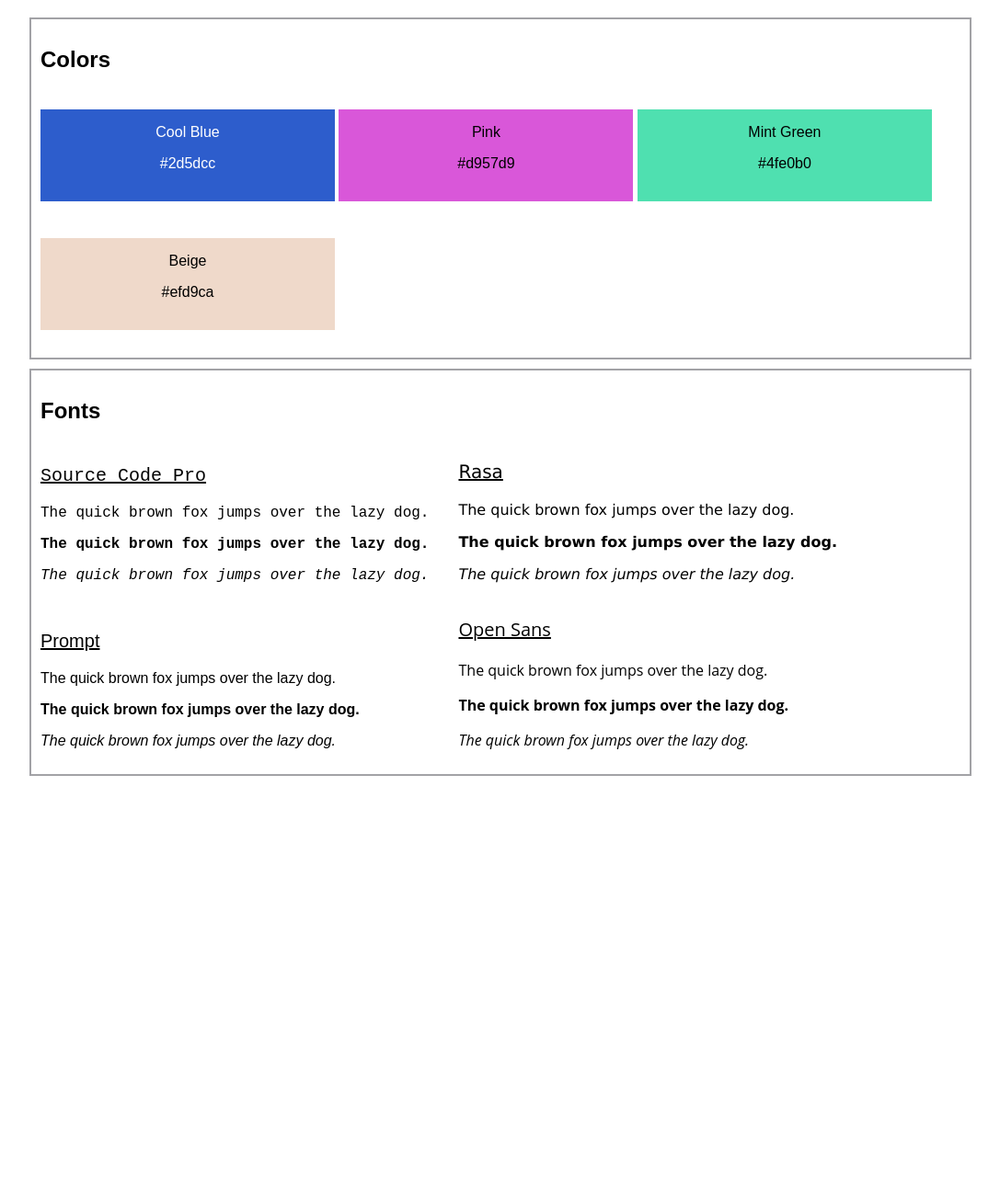
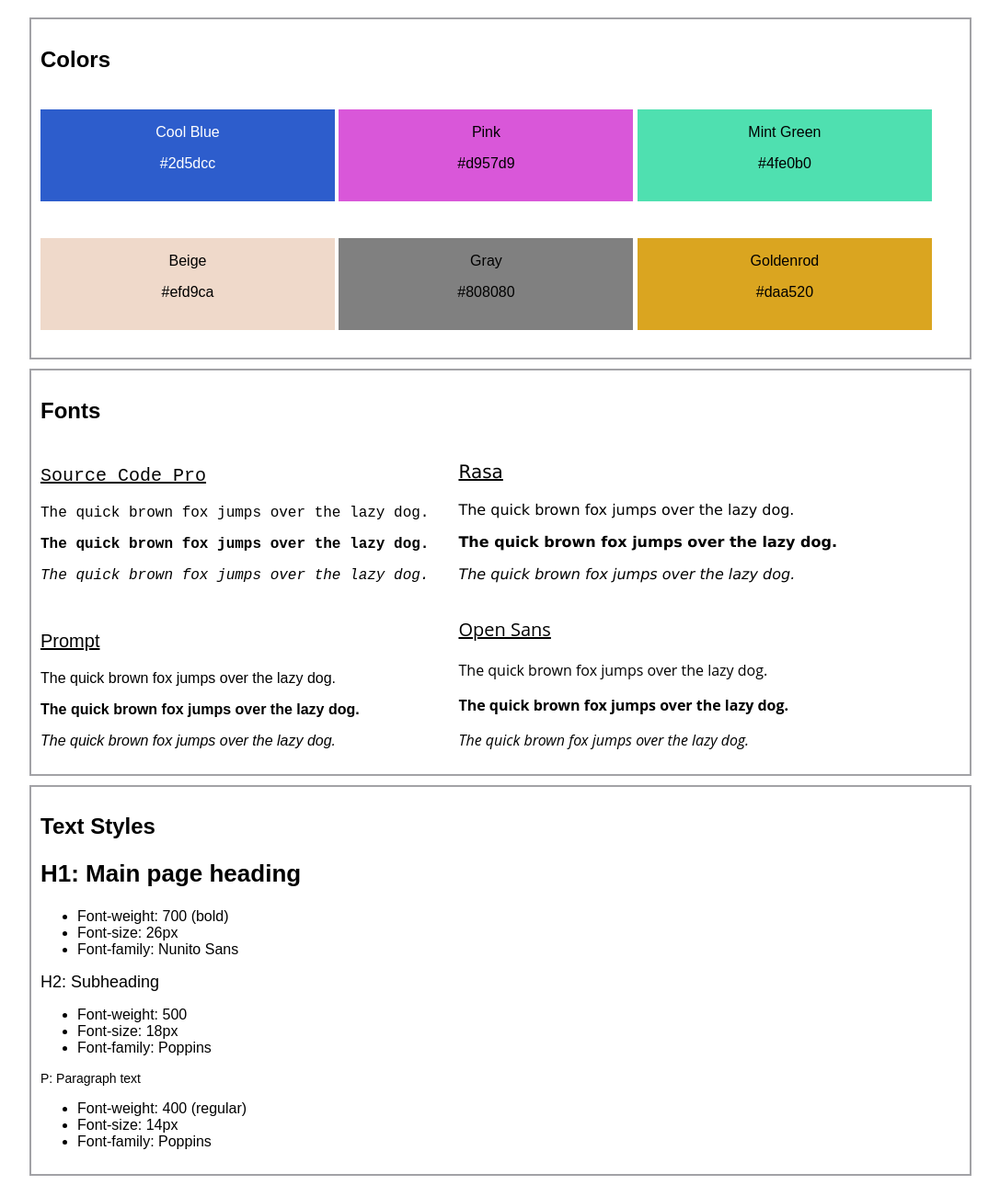
Before and after one commit to segwuonwu/website-design-system, a plain HTML site: page index.html in a window 1280 px wide. Shown: the part 61-1350 px from the top of the page at 92% size, without its empty margins (96-1183 px from the left). Before the commit the page ends 915 px from the top, so only its background shows below. Drawn offline with Linux system fonts and the light colour scheme.

Commit message:
Added more colors and text styles section

```diff
--- a/index.html
+++ b/index.html
@@ -28,6 +28,14 @@
                 <p class="color-label">Beige</p>
                 <p class="color-hex">#efd9ca</p>
             </div>
+            <div class="color-panel gray">
+                <p class="color-label">Gray</p>
+                <p class="color-hex">#808080</p>
+            </div>
+            <div class="color-panel goldenrod">
+                <p class="color-label">Goldenrod</p>
+                <p class="color-hex">#daa520</p>
+            </div>
         </div>
     </section>
     <section class="container">
@@ -57,7 +65,35 @@
                 <p class="bold open-sans">The quick brown fox jumps over the lazy dog.</p>
                 <p class="italic open-sans">The quick brown fox jumps over the lazy dog.</p>
             </div>
-
+        </div>
+    </section>
+    <section class="container">
+        <h2>Text Styles</h2>
+        <div class="text-container">
+            <div class="text-panel">
+                <h1>H1: Main page heading</h1>
+                <ul>
+                    <li>Font-weight: 700 (bold)</li>
+                    <li>Font-size: 26px</li>
+                    <li>Font-family: Nunito Sans</li>
+                </ul>
+            </div>
+            <div class="text-panel ">
+                <h2>H2: Subheading</h2>
+                <ul>
+                    <li>Font-weight: 500</li>
+                    <li>Font-size: 18px</li>
+                    <li>Font-family: Poppins</li>
+                </ul>
+            </div>
+            <div class="text-panel">
+                <p>P: Paragraph text</p>
+                <ul>
+                    <li>Font-weight: 400 (regular)</li>
+                    <li>Font-size: 14px</li>
+                    <li>Font-family: Poppins</li>
+                </ul>
+            </div>
         </div>
     </section>
 </body>
--- a/styles.css
+++ b/styles.css
@@ -39,6 +39,14 @@ body {
     background-color: #efd9ca;
 }
 
+.gray {
+    background-color: #808080;
+}
+
+.goldenrod {
+    background-color: #daa520;
+}
+
 .font-panel {
     width: 45%;
     display: inline-block;
@@ -75,3 +83,21 @@ text-decoration: underline;
 .open-sans {
     font-family: 'Open Sans', sans-serif;
 }
+
+.text-panel h1{
+    font-weight: 700;
+    font-size: 26px;
+    font-family: 'Nunito Sans', sans-serif;
+}
+
+.text-panel h2{
+    font-weight: 500;
+    font-size: 18px;
+    font-family: 'Poppins', sans-serif;
+}
+
+.text-panel p{
+    font-weight: 400;
+    font-size: 14px;
+    font-family: 'Poppins', sans-serif;
+}
```
